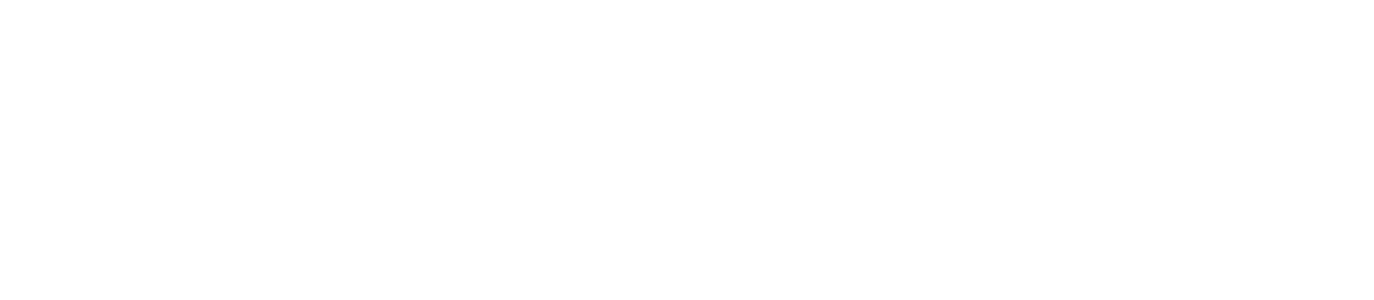
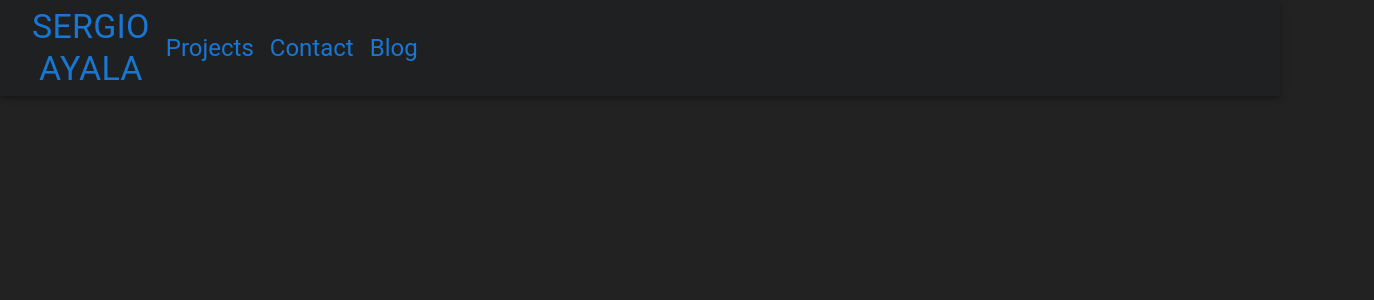
Before and after one commit to sergio-ayala123/sergio_portfolio, a React (Create React App) app: page / in a window 1280 px wide. Before the commit this address had no page. Shown: the top 300 px of the page, 1374 px wide, since content can reach past the window. Built offline with nearby package versions, Linux system fonts and the light colour scheme.

Commit message:
Changed portfolio color scheme and layout,  added framer-motion for animations

```diff
--- a/package.json
+++ b/package.json
@@ -14,6 +14,7 @@
     "@types/node": "^16.11.59",
     "@types/react": "^18.0.20",
     "@types/react-dom": "^18.0.6",
+    "framer-motion": "^7.5.2",
     "react": "^18.2.0",
     "react-dom": "^18.2.0",
     "react-markdown": "^8.0.3",
--- /dev/null
+++ b/src/components/AnimatedRoutes.tsx
@@ -0,0 +1,32 @@
+import { Route, Routes, useLocation } from "react-router-dom";
+import App from "../App";
+import Blog from "../pages/Blog";
+import Projects from "../pages/Projects";
+import BlogEntry from "./BlogEntry";
+
+import {AnimatePresence} from 'framer-motion'
+import Contact from "../pages/Contact";
+
+
+const AnimatedRoutes = () => {
+    const location = useLocation();
+
+    return (
+        <>
+        <AnimatePresence exitBeforeEnter>
+
+            <Routes location={location} key = {location.pathname}>
+                <Route path='/sergio_portfolio' element={<App />} />
+                <Route path='/sergio_portfolio/Projects' element={<Projects />} />
+                <Route path='/sergio_portfolio/Contact' element={<Contact />} />
+
+                <Route path='/sergio_portfolio/Blog' element={<Blog />} />
+                <Route path='/sergio_portfolio/Blog/:title' element={<BlogEntry />} />
+            </Routes>
+
+        </AnimatePresence>
+        </>
+    );
+}
+
+export default AnimatedRoutes;
--- a/src/components/BlogEntry.css
+++ b/src/components/BlogEntry.css
@@ -44,6 +44,9 @@
     border-radius: 10px;
     border: solid thin;
     background-color: #23241f;
+    width: 1200px;
+    margin-left:auto;
+    margin-right:auto;
 }
 
 .Blog {
@@ -59,10 +62,9 @@
     /* font-family: 'Roboto-Condensed'; */
     font-size: 22px;
     line-height: 20px;
-    padding:0.5em;
-    margin: 0;
-    display:flex;
-    justify-content: center;
+    width:1200px;
+    text-align: left;
+    padding:1em 1em 1em 0em;
     overflow-wrap: break-word;
     hyphens: auto;
 }
@@ -90,3 +92,20 @@
     margin-left: auto;
     margin-right: auto;
 }
+
+body {
+    background-color: #222222;
+}
+
+#animationTest:hover{
+   background-color: red;
+   transition: 1s transform;
+   transform: translateX(120%);
+   animation: bob re;
+}
+
+ #animationTest:not(:hover)  {
+    background-color:transparent;
+    transition: 1s transform;
+    transform:translateX(0%)
+}
--- a/src/components/BlogTitle.tsx
+++ b/src/components/BlogTitle.tsx
@@ -1,15 +1,15 @@
 import { Card } from "@mui/material";
 import { Link } from "react-router-dom";
 import './BlogEntry.css'
-
+import {motion} from 'framer-motion'
 const BlogTitle: React.FC<{ name: string }> = (props) => {
 
     return (
         <div className = "Blog">
             <Link to={props.name}>
-                <Card style={{ border: 'solid', padding:'4em'}}>
+                <motion.button whileHover = {{scale:1.2}} whileTap = {{scale:0.7}} style={{ border: 'solid', padding:'1em', backgroundColor:'#383235'}}>
                     <h4>{props.name}</h4>
-                </Card>
+                </motion.button>
             </Link>
         </div>
     );
--- a/src/components/NavBar.tsx
+++ b/src/components/NavBar.tsx
@@ -1,31 +1,40 @@
-import { AppBar, Button,Stack, Toolbar, Typography } from "@mui/material";
+import { AppBar, Button, Stack, Toolbar, Typography } from "@mui/material";
 import { Link } from "react-router-dom";
 import { Link as LinkScroll } from "react-scroll"
+import { motion } from 'framer-motion'
 const NavBar = () => {
     return (
         <>
-            <AppBar position="sticky" style={{ backgroundColor: '#2E82B3' }}>
+            <AppBar position="sticky" style={{ backgroundColor: '#1e2021' }}>
                 <Toolbar>
 
-                    <Typography variant='h4' style={{ flexGrow: 1 }}>
-                        Sergio Ayala
-                    </Typography>
+                    <Link to="/sergio_portfolio" style={{ textDecoration: 'none' }}>
+                        <Button>
+                            <Typography variant='h4' style={{ flexGrow: 1 }}>
 
-                    <Stack direction='row' spacing={2}>
+                                Sergio Ayala
+
+                            </Typography>
+                        </Button>
+
+                    </Link>
+
+                    <Stack direction='row' spacing={2} style={{ flexGrow: 8 }}>
                         <Typography>
-                            <LinkScroll offset={-100} smooth spy to='about' duration={300}>
-                                <Button style={{ color: 'white' }}> <Typography variant='h5' textTransform={'capitalize'}>About</Typography></Button>
-                            </LinkScroll>
-                            <LinkScroll offset={-100} smooth spy to='projects' duration={300}>
-                                <Button style={{ color: 'white' }}> <Typography variant='h5' textTransform={'capitalize'}>Projects</Typography></Button>
-                            </LinkScroll>
+
+                            <Link to="/sergio_portfolio/Projects" style={{ textDecoration: 'none' }}>
+
+                                <Button> <Typography variant='h5' textTransform={'capitalize'} >Projects</Typography></Button>
+                            </Link>
 
                             <LinkScroll offset={-100} smooth spy to='contact' duration={300}>
+                                <Link to="/sergio_portfolio/Contact" style={{ textDecoration: 'none' }}>
 
-                                <Button style={{ color: 'white' }}><Typography variant='h5' textTransform={'capitalize'}>Contact</Typography></Button>
+                                    <Button><Typography variant='h5' textTransform={'capitalize'}>Contact</Typography></Button>
+                                </Link>
                             </LinkScroll>
-                            <Link to="/sergio_portfolio/Blog">
-                                <Button style={{ color: 'white', textDecoration:'none' }}><Typography variant='h5' textTransform={'capitalize'}>Blog</Typography></Button>
+                            <Link to="/sergio_portfolio/Blog" style={{ textDecoration: 'none' }}>
+                                <Button><Typography variant='h5' textTransform={'capitalize'}>Blog</Typography></Button>
 
 
                             </Link>
--- a/src/index.tsx
+++ b/src/index.tsx
@@ -3,21 +3,23 @@
 import './index.css';
 import App from './App';
 import reportWebVitals from './reportWebVitals';
-import { BrowserRouter, Route, Routes } from 'react-router-dom';
+import { BrowserRouter, Route, Routes, useLocation } from 'react-router-dom';
 import Blog from './pages/Blog';
 import BlogEntry from './components/BlogEntry';
+import Projects from './pages/Projects';
+import AnimatedRoutes from './components/AnimatedRoutes';
+import NavBar from './components/NavBar';
 
 
 const root = ReactDOM.createRoot(
   document.getElementById('root') as HTMLElement
 );
+
 root.render(
   <BrowserRouter>
-    <Routes>
-      <Route path='/sergio_portfolio' element={<App />}/>
-      <Route path='/sergio_portfolio/Blog' element={<Blog />}/>
-      <Route path='/sergio_portfolio/Blog/:title' element={<BlogEntry />} />
-    </Routes>
+    <NavBar/>
+
+    <AnimatedRoutes/>
   </BrowserRouter >
 );
 
--- a/src/pages/Blog.tsx
+++ b/src/pages/Blog.tsx
@@ -1,4 +1,5 @@
 import {Grid } from "@mui/material";
+import { motion } from "framer-motion";
 import BlogTitle from "../components/BlogTitle";
 
 const Blog = () => {
@@ -7,13 +8,13 @@
     const mdFileNames = ["Hashmaps_Collections_Stacks", "Javascript_Classes","Python_TDD", "SCC_Algorithm"]
 
     return (
-        <div className="Blog">
+        <motion.div className="Blog" initial = {{opacity:0}} animate = {{opacity:1}} exit = {{opacity:0}}>
             <h1>Blogs go here</h1>
             <Grid sx={{ display: 'flex', justifyContent: 'center', alignItems: 'center' }} container rowSpacing={1} columnSpacing={{ xs: 1, sm: 2, md: 3 }}>
                 {mdFileNames.map(i => <BlogTitle name={i} />)}
             </Grid>
 
-        </div>
+        </motion.div>
     );
 }
 
--- /dev/null
+++ b/src/pages/Contact.tsx
@@ -0,0 +1,11 @@
+import { motion } from "framer-motion";
+
+const Contact = () => {
+    return (
+        <motion.div className="Blog" initial={{ opacity: 0 }} animate={{ opacity: 1 }} exit={{ opacity: 0 }}>
+            <h1>Form for contact goes here. </h1>
+        </motion.div>
+    );
+}
+
+export default Contact;
--- /dev/null
+++ b/src/pages/Projects.tsx
@@ -0,0 +1,12 @@
+import { motion } from 'framer-motion'
+import NavBar from '../components/NavBar';
+
+const Projects = () => {
+    return (
+        <motion.div initial={{ opacity: 0 }} animate={{ opacity: 1 }} exit={{ opacity: 0 }}>
+            <h1>THis is the projects page</h1>
+        </motion.div>
+    );
+}
+
+export default Projects;
```
Also changed, not shown: src/App.tsx (+15 -18 lines), 1 other file (tests, documents, lock files or other folders).
